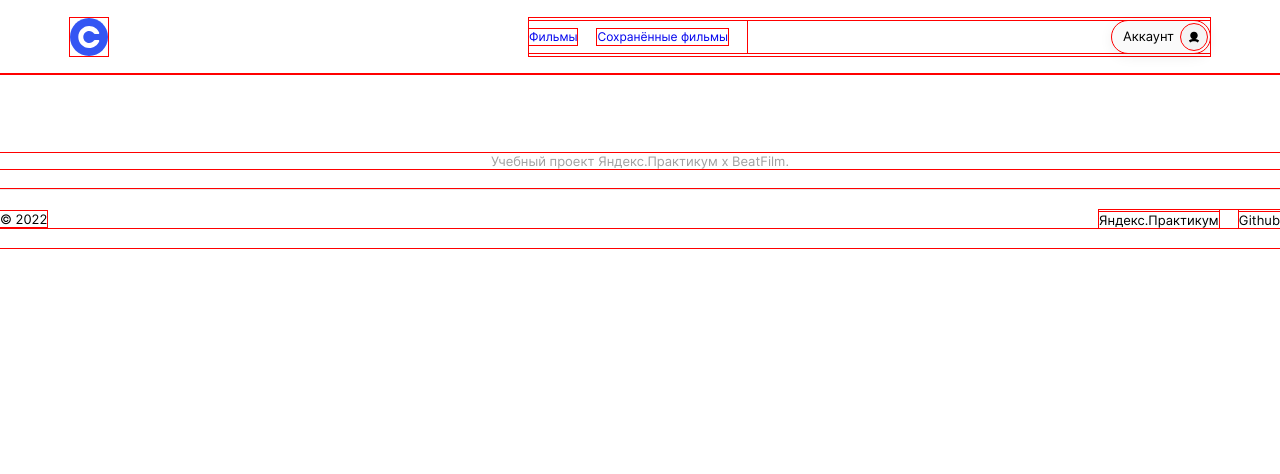
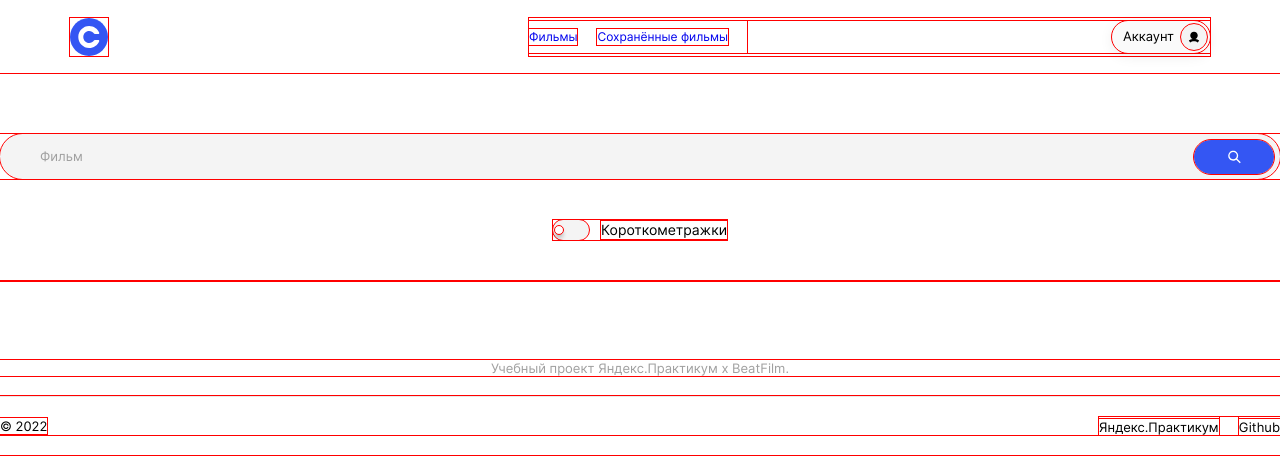
Before and after one commit to td-diana/movies-explorer-frontend, a React (Create React App) app: page /movies in a window 1280 px wide. Shown: the top 474 px of the page. Built offline with nearby package versions, Linux system fonts and the light colour scheme.

Commit message:
компонент SearchForm

```diff
--- /dev/null
+++ b/src/components/FilterCheckbox/FilterCheckbox.css
@@ -0,0 +1,57 @@
+.filter-checkbox {
+  display: flex;
+  align-items: center;
+  cursor: pointer;
+  position: relative;
+  width: 174px;
+  height: 20px;
+  margin-top: 41px;
+}
+
+.filter-checkbox__checkbox {
+  position: absolute;
+  appearance: none;
+  width: 100%;
+  height: 100%;
+  cursor: pointer;
+}
+
+.filter-checkbox__checkbox::after {
+  content: "";
+  position: absolute;
+  background-color: #f4f4f4;
+  border-radius: 20px;
+  width: 36px;
+  height: 20px;
+}
+
+.filter-checkbox__checkbox:focus {
+  border-radius: 10px;
+}
+
+.filter-checkbox__tumbler {
+  position: absolute;
+  background-color: #fff;
+  width: 8px;
+  height: 8px;
+  border-radius: 20px;
+  left: 2px;
+  box-shadow: 0px 4px 4px rgba(0, 0, 0, 0.25);
+}
+
+.filter-checkbox__checkbox:checked + .filter-checkbox__tumbler {
+  left: 22px;
+}
+
+.filter-checkbox__checkbox:checked::after {
+  background-color: #2be080;
+}
+
+.filter-checkbox__text {
+  margin: 0;
+  position: absolute;
+  font-weight: 400;
+  font-size: 14px;
+  line-height: 1.29;
+  right: 0;
+}
--- /dev/null
+++ b/src/components/FilterCheckbox/FilterCheckbox.js
@@ -0,0 +1,14 @@
+import "./FilterCheckbox.css";
+
+
+function FilterCheckbox() {
+  return (
+    <div className="filter-checkbox">
+     <input className="filter-checkbox__checkbox" type="checkbox" />
+      <span className="filter-checkbox__tumbler"></span>
+      <span className="filter-checkbox__text">Короткометражки</span>
+    </div>
+  );
+}
+
+export default FilterCheckbox;
--- a/src/components/Movies/Movies.css
+++ b/src/components/Movies/Movies.css
@@ -1,3 +1,7 @@
 .movies {
-
+  display: flex;
+  flex-direction: column;
+  align-items: center;
+  width: 100%;
+  background-color: #fff;
 }
--- a/src/components/Movies/Movies.js
+++ b/src/components/Movies/Movies.js
@@ -1,11 +1,11 @@
-
 import "./Movies.css";
+import SearchForm from "../SearchForm/SearchForm";
 
 function Movies() {
   return (
-    <div className="movies">
-
-    </div>
+    <main className="movies">
+     <SearchForm />
+    </main>
   );
 }
 
--- /dev/null
+++ b/src/components/SearchForm/SearchForm.css
@@ -0,0 +1,48 @@
+.search-form__form {
+  width: 100%;
+  position: relative;
+  display: flex;
+}
+
+.search-form {
+    max-width: 1280px;
+    width: 100%;
+    padding: 60px 70px 41px;
+    display: flex;
+    align-items: center;
+    flex-direction: column;
+  }
+
+.search-form__input {
+  width: 100%;
+  background-color: #f4f4f4;
+  border: none;
+  border-radius: 40px;
+  color: #a0a0a0;
+  font-style: normal;
+  font-weight: 400;
+  font-size: 13px;
+  line-height: 17px;
+  padding: 14px 20px;
+}
+
+.search-form__button {
+  border: none;
+  background-color: #3456F3;
+  background-image: url("../../images/icon-search.svg");
+  background-position: center;
+  background-repeat: no-repeat;
+  background-size: 22px 22px;
+  box-sizing: border-box;
+  width: 80px;
+  height: 34px;
+  position: absolute;
+  top: 6px;
+  right: 6px;
+  border-radius: 48px;
+}
+
+.search-form__input::placeholder {
+  color: #a0a0a0;
+  padding-left: 20px;
+}
--- /dev/null
+++ b/src/components/SearchForm/SearchForm.js
@@ -0,0 +1,21 @@
+import "./SearchForm.css";
+import FilterCheckbox from "../FilterCheckbox/FilterCheckbox";
+
+function SearchForm() {
+  return (
+    <section className="search-form">
+      <form className="search-form__form">
+        <input
+          className="search-form__input"
+          type="text"
+          placeholder="Фильм"
+          required
+        />
+        <button className="search-form__button" type="submit"></button>
+      </form>
+      <FilterCheckbox />
+    </section>
+  );
+}
+
+export default SearchForm;
```
Also changed, not shown: src/images/icon-search.svg (added).
